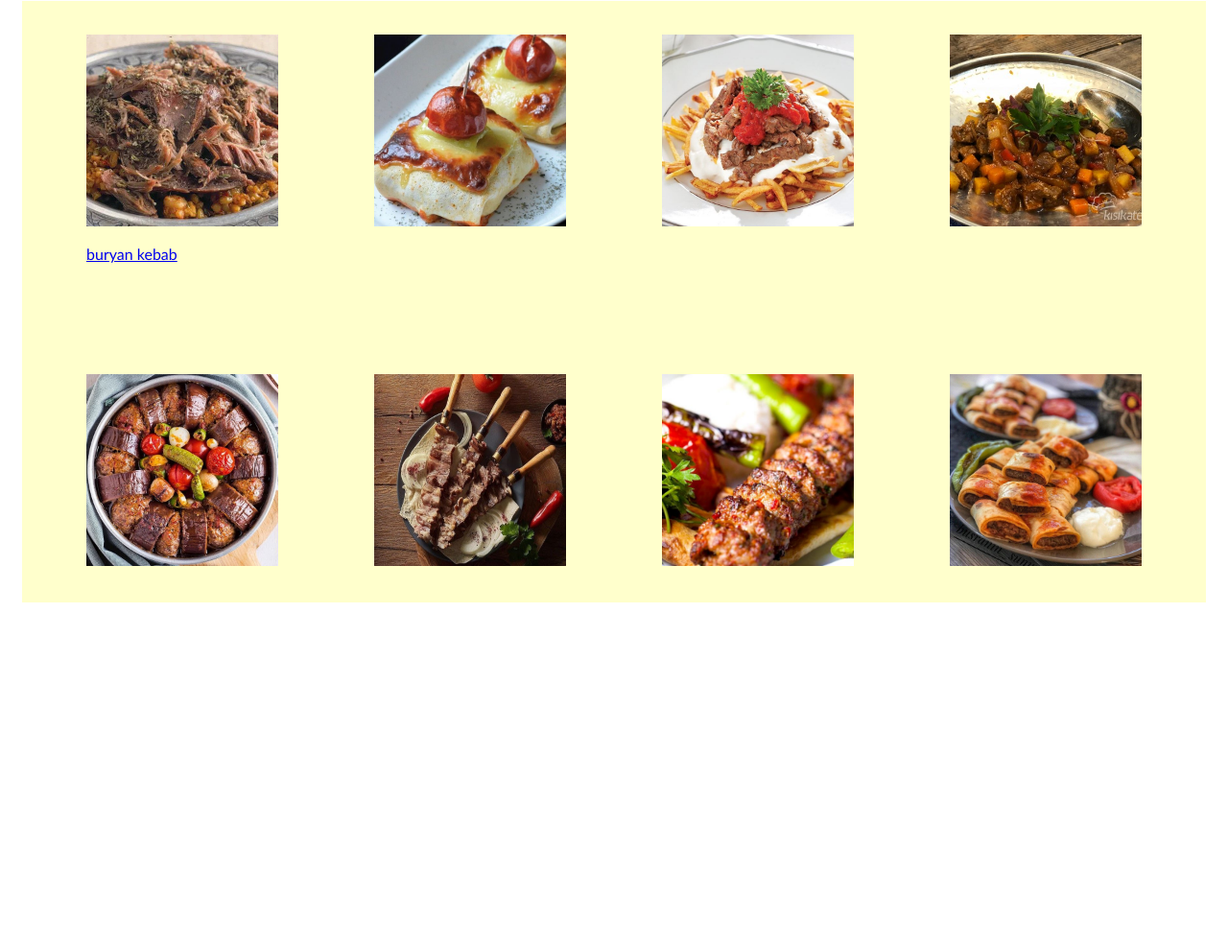
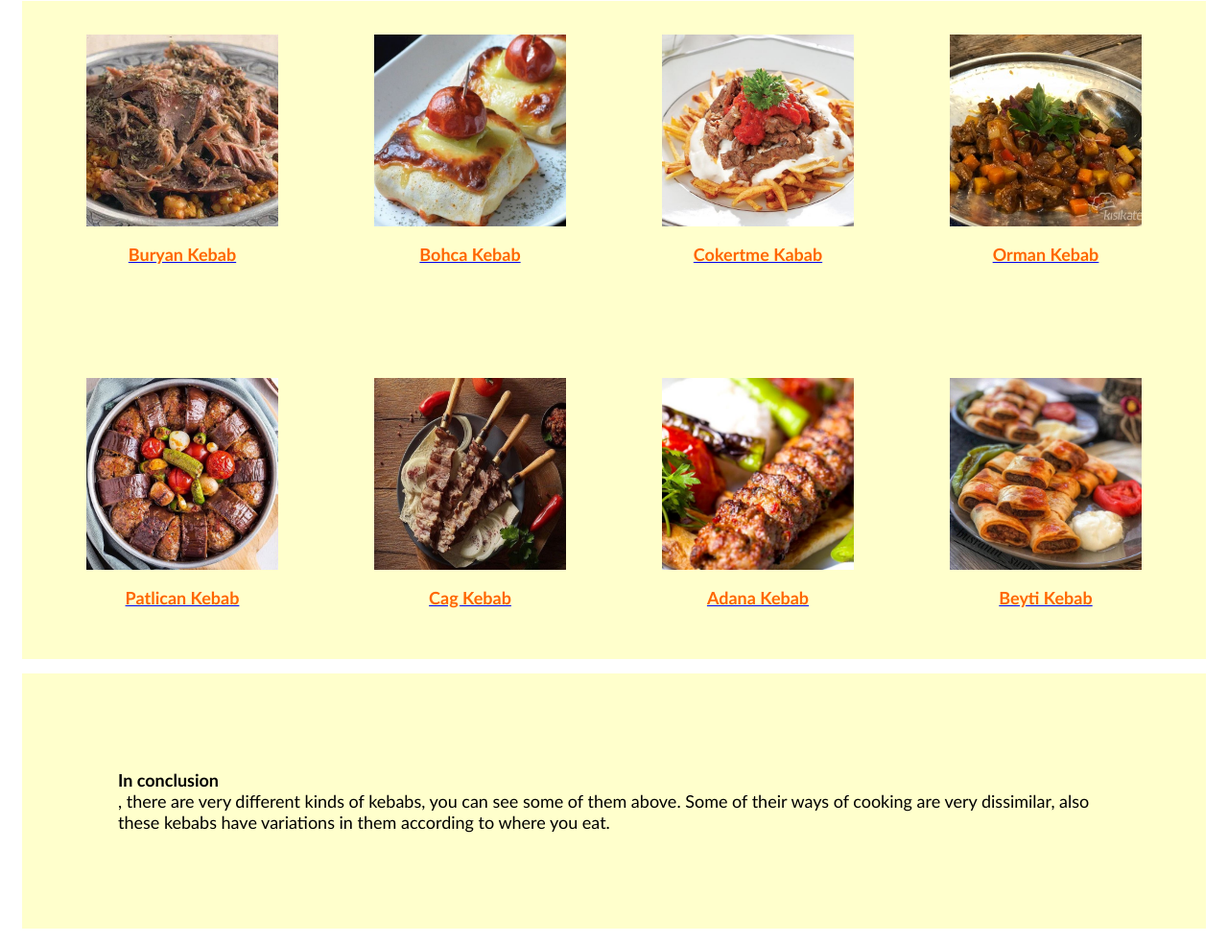
Before and after one commit to Kaya852/kebab-fan-page, a plain HTML site: page index.html in a window 1280 px wide. Shown: the part 647-1630 px from the top of the page at 96% size. Before the commit the page ends 1290 px from the top, so only its background shows below. Drawn offline with Linux system fonts and the light colour scheme.

Commit message:
The conclusion part has added to index.html

```diff
--- a/index.html
+++ b/index.html
@@ -34,29 +34,40 @@
         <div class="middle">
             <a class="buryan" href="pages/buryan.html">
                 <img src="images/buryan.jpg" alt="buryan" width="200px" height="auto">
-                <p>buryan kebab</p>
+                <p>Buryan Kebab</p>
             </a>
             <a class="bohca" href="pages/bohca.html">
                 <img src="images/bohca.jpg" alt="bohca" width="200px" height="auto">
+                <p>Bohca Kebab</p>
             </a>
             <a class="cokertme" href="pages/cokertme.html">
                 <img src="images/cokertme.jpg" alt="cokertme" width="200px" height="auto">
+                <p>Cokertme Kabab</p>
             </a>
             <a class="orman" href="pages/orman.html">
                 <img src="images/orman.jpeg" alt="orman" width="200px" height="auto">
+                <p>Orman Kebab</p>
             </a>
             <a class="patlican" href="pages/patlican.html">
                 <img src="images/patlican.jpg" alt="patlican" width="200px" height="auto">
+                <p>Patlican Kebab</p>
             </a>
             <a class="cag" href="pages/cag.html">
                 <img src="images/cag.jpg" alt="cag" width="200px" height="200">
+                <p>Cag Kebab</p>
             </a>
             <a class="adana" href="pages/adana.html">
                 <img src="images/adana2.jpg" alt="adana" width="200px" height="auto">
+                <p>Adana Kebab</p>
             </a>
             <a class="beyti" href="pages/beyti.html">
                 <img src="images/beyti.jpg" alt="beyti" width="200px" height="auto">
+                <p>Beyti Kebab</p>
             </a>
+        </div>
+
+        <div class="conclusion">
+            <div> <div class="conc">In conclusion</div> , there are very different kinds of kebabs, you can see some of them above. Some of their ways of cooking are very dissimilar, also these kebabs have variations in them according to where you eat.</div>
         </div>
     </div>
 
--- a/style.css
+++ b/style.css
@@ -1,11 +1,15 @@
 * {
     font-family: 'Trebuchet MS', sans-serif;
+
 }
+
+
 
 .container {
     display: flex;
     flex-direction: column;
     align-items: center;
+    background-color: #ffffcc;
 }
 .header {
     display: flex;
@@ -81,3 +85,34 @@
     margin: 15px;
     padding: 35px;
 }
+
+.middle a {
+    display: flex;
+    flex-direction: column;
+    align-items: center;
+    justify-content: center;
+
+}
+
+.middle a p {
+    color: #ff6600;
+    font-weight: 900;
+    font-size: large;
+
+}
+
+.conclusion {
+    margin: 15px;
+    background-color: #ffffcc;
+    padding: 100px;
+    justify-content: center;
+    align-items: center;
+}
+
+.conclusion div {
+    font-size: large;
+}
+.conclusion div .conc{
+    font-weight: 900;
+    font-size: large;
+}
```
